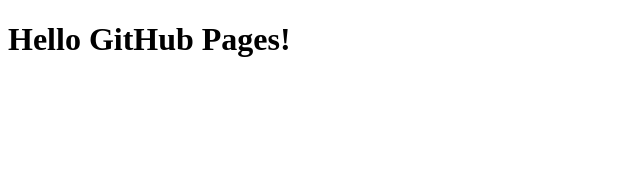
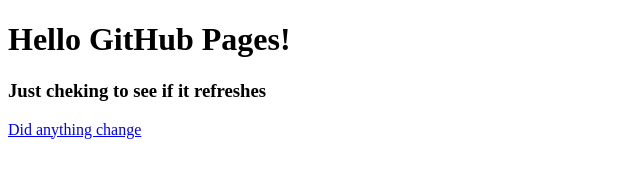
Before and after one commit to cazardie000/.github.io, a plain HTML site: page index.html in a window 1280 px wide. Shown: the whole page, without its empty margins (0-640 px from the left). Drawn offline with Linux system fonts and the light colour scheme.

Commit message:
link add on

```diff
--- a/index.html
+++ b/index.html
@@ -6,5 +6,7 @@
 </head>
 <body>
   <h1>Hello GitHub Pages!</h1>
+  <H3>Just cheking to see if it refreshes</h3>
+    <a href="#">Did anything change</a>
 </body>
 </html>
```
